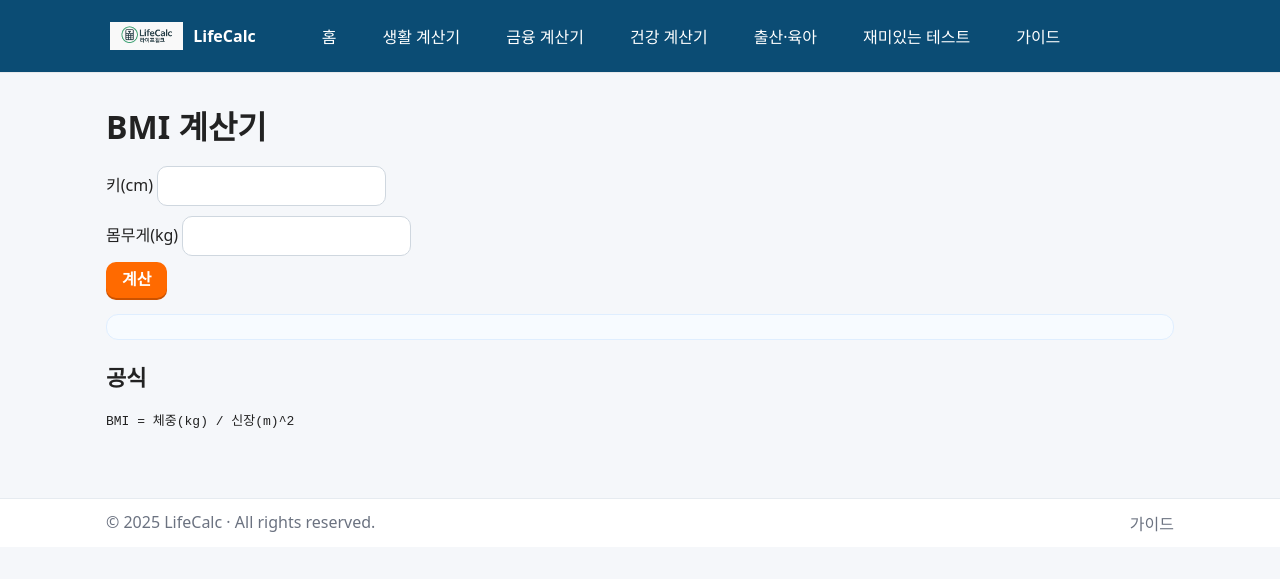
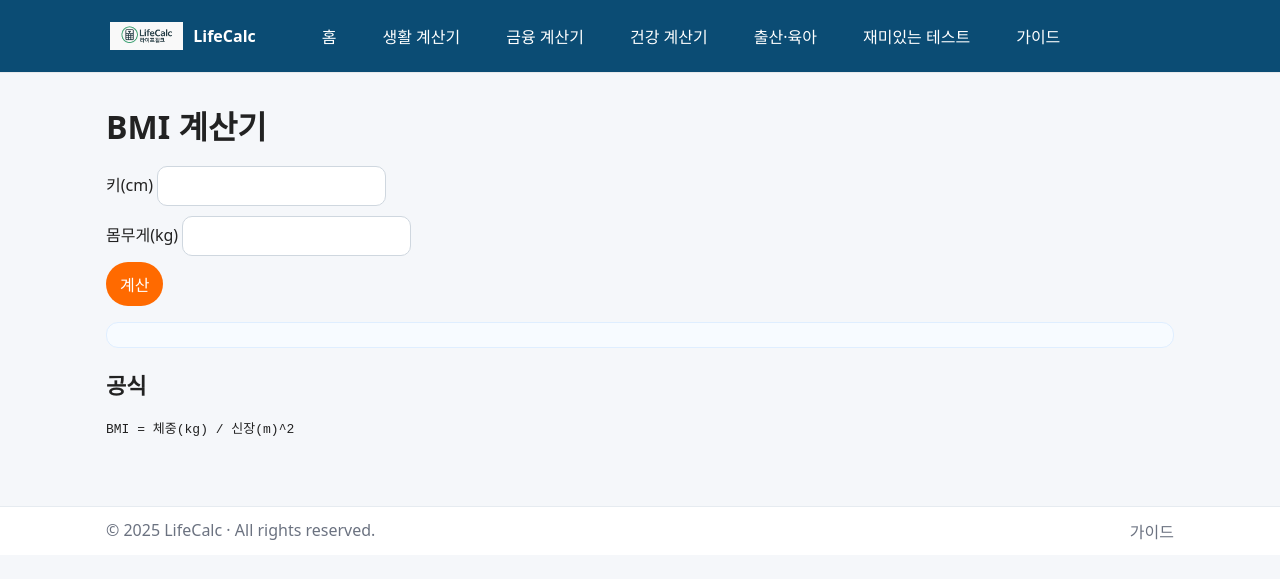
Before and after one commit to khai-lang/LifeCalc, a Jekyll site: the page built from health/bmi/index.md, in a window 1280 px wide. Shown: the top 579 px of the page. Built offline with Jekyll 4.4.1, drawn with Linux system fonts in a browser that asks for light colours.

Commit message:
Update index.md

```diff
--- a/health/bmi/index.md
+++ b/health/bmi/index.md
@@ -10,8 +10,7 @@
   <label>키(cm) <input type="number" id="height" required></label>
   <label>몸무게(kg) <input type="number" id="weight" required></label>
   <!-- BMI 계산기 버튼 -->
-<button id="bmiBtn" type="button" class="btn-orange">계산</button>
-
+<button class="btn" style="background:#ff6a00;color:#fff;border:0">계산</button>
 </form>
 <div id="bmi-result" class="note"></div>
 
```
